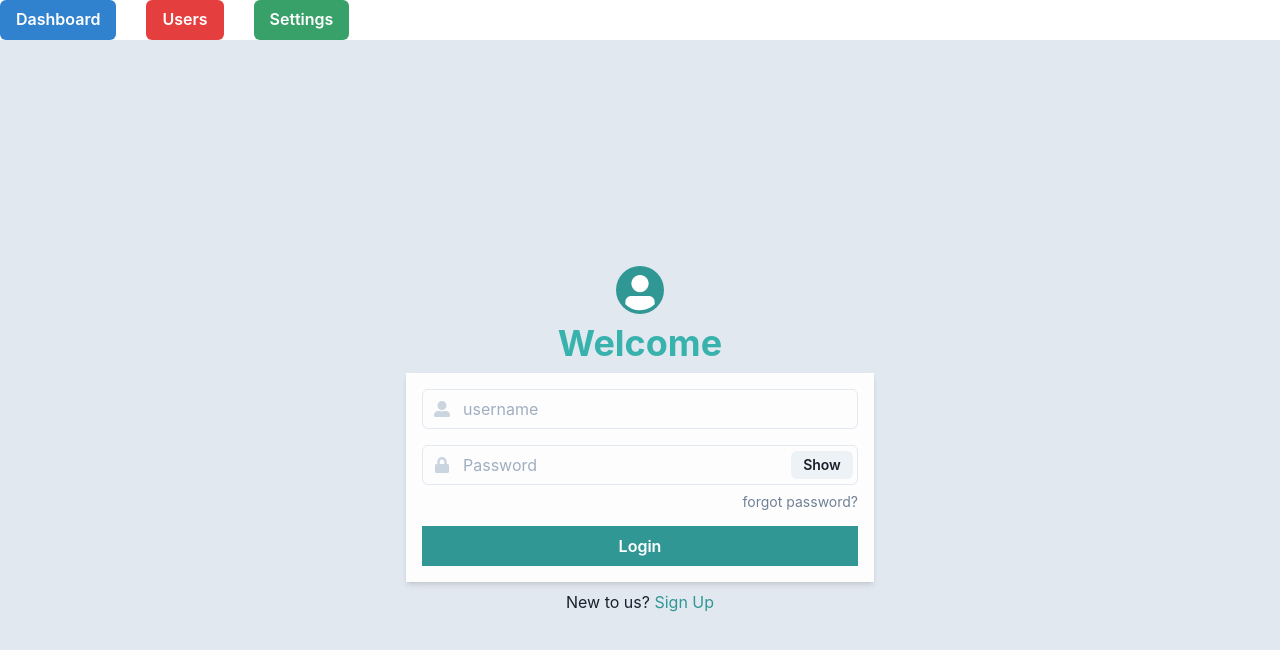
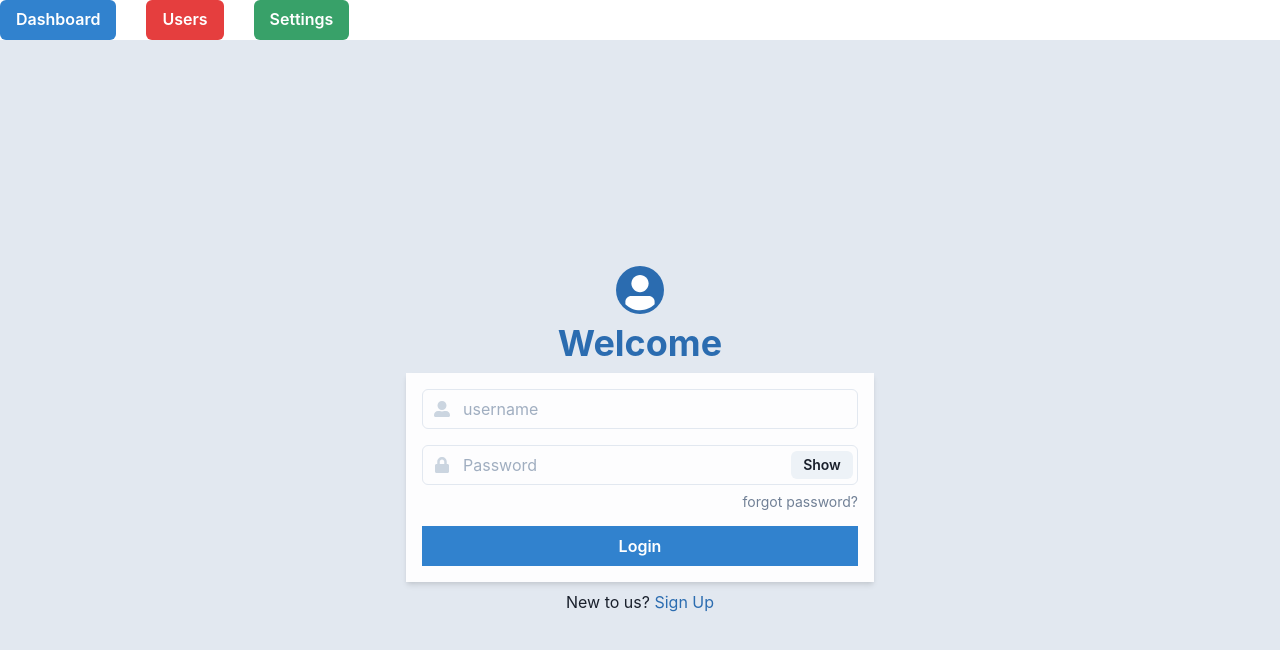
Before and after one commit to amitabh94/cpg-frontend, a React (Create React App) app: page /Login in a window 1280 px wide. Shown: the top 650 px of the page. Built offline with nearby package versions, Linux system fonts and the light colour scheme.

Commit message:
route to dashboard upon submit

```diff
--- a/src/Login/Login.tsx
+++ b/src/Login/Login.tsx
@@ -1,4 +1,5 @@
 import { useState } from "react";
+import {useHistory} from "react-router-dom";
 import {
   Flex,
   Heading,
@@ -26,6 +27,8 @@ function Login(){
 
     const handleShowClick = () => setShowPassword(!showPassword);
 
+    const history = useHistory();
+
     return (
         <Flex
       flexDirection="column"
@@ -41,8 +44,8 @@ function Login(){
         justifyContent="center"
         alignItems="center"
       >
-        <Avatar bg="teal.500" />
-        <Heading color="teal.400">Welcome</Heading>
+        <Avatar bg="blue.600" />
+        <Heading color="blue.600">Welcome</Heading>
         <Box minW={{ base: "90%", md: "468px" }}>
           <form>
             <Stack
@@ -85,8 +88,9 @@ function Login(){
                 borderRadius={0}
                 type="submit"
                 variant="solid"
-                colorScheme="teal"
+                colorScheme="blue"
                 width="full"
+                onClick={() => history.push('/Dashboard')}
               >
                 Login
               </Button>
@@ -96,7 +100,7 @@ function Login(){
       </Stack>
       <Box>
         New to us?{" "}
-        <Link color="teal.500" href="#">
+        <Link color="blue.600" href="#">
           Sign Up
         </Link>
       </Box>
```
